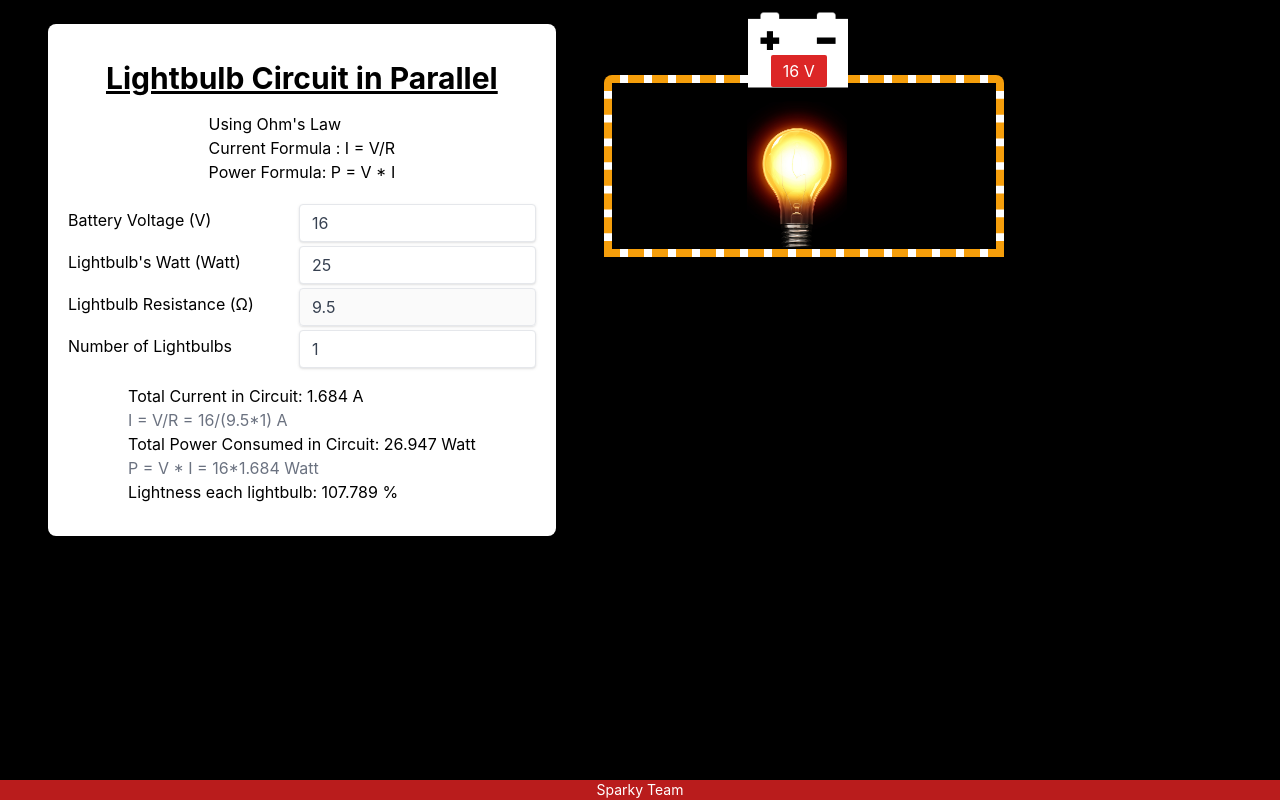
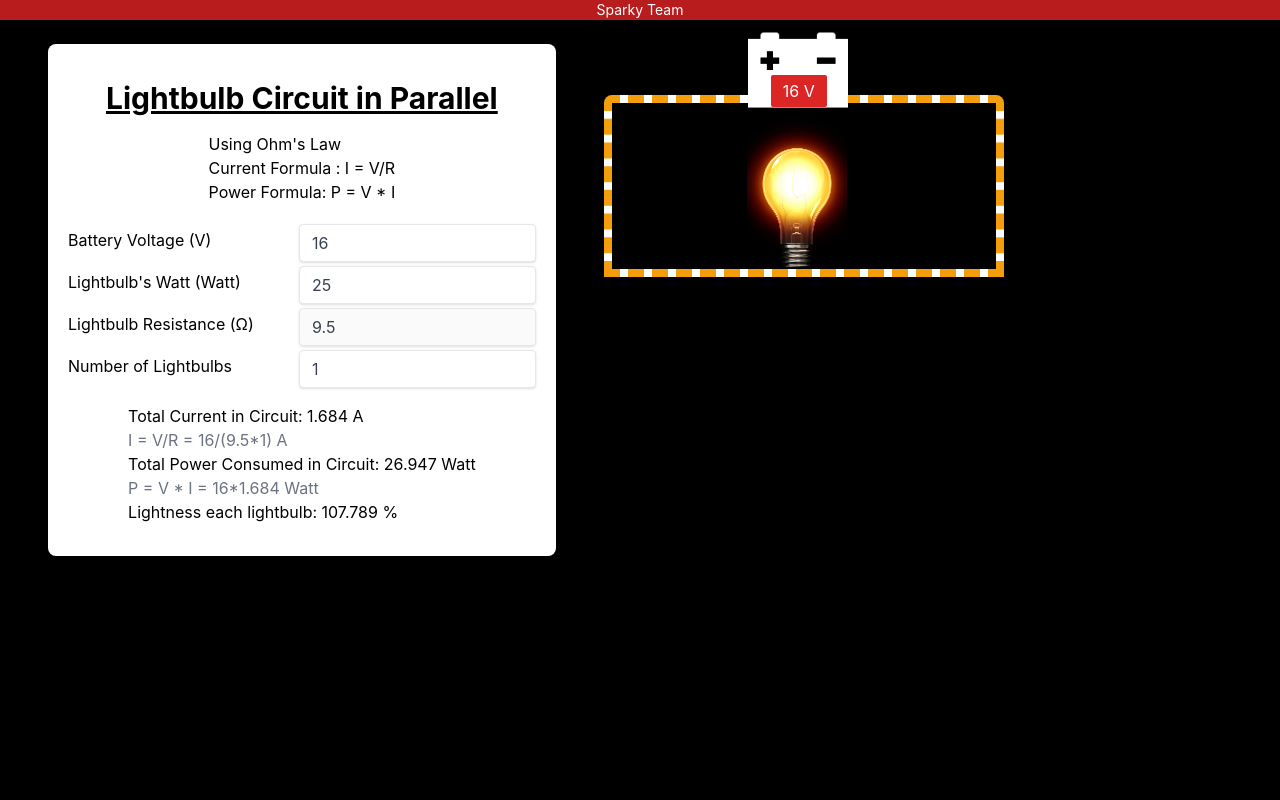
Before and after one commit to sakkarin2000/physics-2-project, a Next.js app: page / in a window 1280 px wide. Built offline with nearby package versions, Linux system fonts and the light colour scheme.

Commit message:
change to header

```diff
--- a/pages/index.tsx
+++ b/pages/index.tsx
@@ -7,13 +7,12 @@ export default function Home() {
   return (
     <div>
       <div className="flex flex-col h-screen justify-between">
+        <header className="h-5 bg-red-700 flex justify-center ">
+          <a className="text-white text-sm">Sparky Team</a>
+        </header>
         <div className="mb-auto h-10">
           <Parallel />
         </div>
-
-        <footer className="h-5 bg-red-700 flex justify-center ">
-          <a className="text-white text-sm">Sparky Team</a>
-        </footer>
       </div>
     </div>
   );
```
